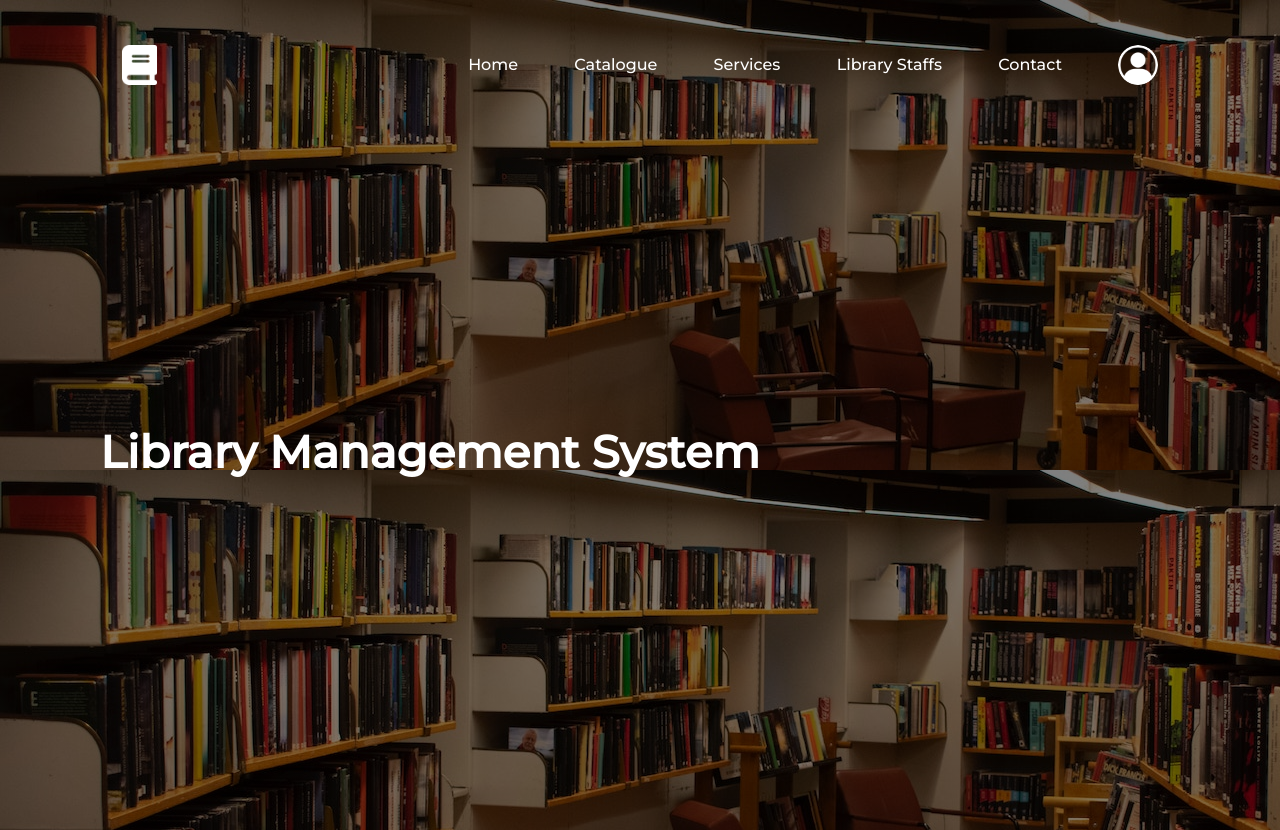
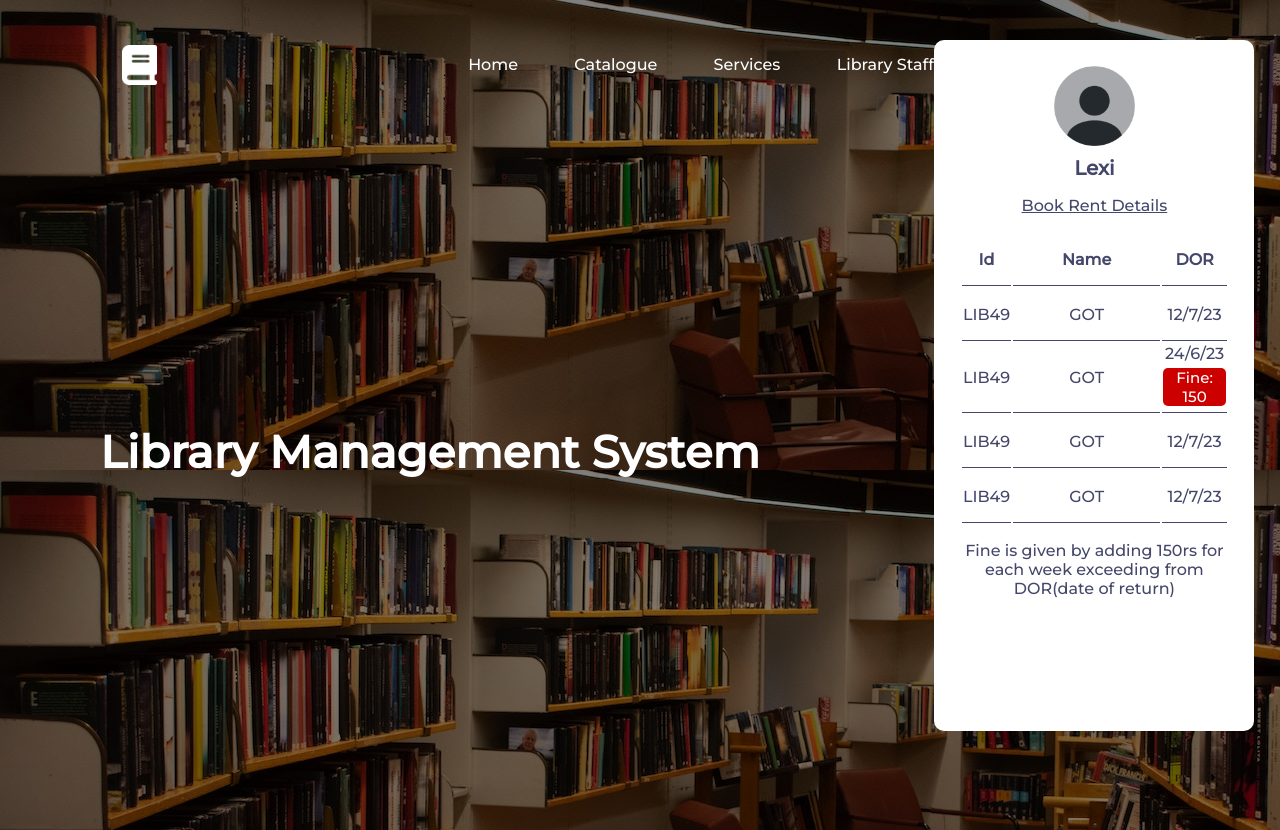
Before and after one commit to Shahad7/miniproject, a Django app: page / in a window 1280 px wide. Run offline with Django 4.2, Linux system fonts and the light colour scheme.

Commit message:
profile sidebar added

```diff
--- a/hello/static/hello/style.css
+++ b/hello/static/hello/style.css
@@ -144,6 +144,10 @@ header .img1{
 	padding: 3%;
 }
 
+.cus-len{
+    height: 61% !important;
+}
+
 .chat-popup .flex-cus{
 	display: flex;
 	justify-content: center;
@@ -237,7 +241,7 @@ header .img1{
     margin-bottom: 10px;
 }
 
-.cat-body-con .pad1 .books-block .cus-flex img,#ordered-book{
+.cat-body-con .pad1 .books-block .cus-flex img{
     height: 145px;
     width: 130px;
 }
@@ -521,6 +525,77 @@ header .img1{
     display: block;
 }
 
+.rent-confirm .img3{
+    height: 30px;
+    width: 19px;
+    cursor: pointer;
+}
+
+.rent-confirm .align1{
+    position: absolute;
+    padding: 4px 5px 1px 4px;
+    top: 5px;
+    right: 10px;
+    z-index: 9999;
+}
+
+.rent-confirm .popup-content .cus-flex h5{
+    margin-top: 15px;
+}
+
+.profile-sidebar{
+    display: block;
+    position: fixed;
+    top: 5%;
+    left: 73%;
+    right: 2%;
+    background-color: #ffffff;
+    z-index: 999;
+    transition: 1s;
+    border-radius: 10px;
+    height: 80%;
+	padding: 2%;
+    text-align: center;
+    overflow: auto;
+}
+
+.profile-sidebar .popup-content{
+    display: block;
+}
+
+.profile-sidebar .popup-content .cus-flex .img4{
+    height: 30%;
+    width: 30%;
+}
+
+.profile-sidebar .popup-content h5{
+    font-size: 20px;
+    margin-top: 10px;
+    margin-bottom: 10px;
+}
+
+.profile-sidebar .popup-content .table-body{
+    display: block;
+    height: 80%;
+    overflow-y: auto;
+    overflow: overlay;
+}
+
+.profile-sidebar .popup-content tr,th,td{
+    border-bottom: 0.5px solid #44476a;
+    border-collapse: collapse;
+    height: 50px;
+}
+
+.profile-sidebar .popup-content tr p{
+    background-color: #cd0000;
+    color: #ffffff;
+    border-radius: 5px;
+    margin: 5px 0;
+    font-size: 15px;
+}
+
+
 .open-login{
 	display: block;
 }
--- a/hello/templates/hello/index.html
+++ b/hello/templates/hello/index.html
@@ -122,6 +122,55 @@
         </div>
     </div> -->
 
+    <!-- profile sidebar -->
+    <!-- popup signup/login -->
+    <div class="profile-sidebar" id="loginForm">
+        <div class="popup-content">
+            <div class="cus-flex">
+                <img class="img4" src="{% static 'hello/images/profile-g.png' %}" alt="">
+            </div>
+            <h5>Lexi</h5>
+            <p style="text-decoration: underline;">Book Rent Details</p>
+            <section class="table-body">
+                <table>
+                    <thead>
+                        <tr>
+                            <th style="width: 10%;">Id</th>
+                            <th style="width: 65%;">Name</th>
+                            <th style="width: 25%;">DOR</th>
+                        </tr>
+                    </thead>
+                    <tbody>
+                        <tr>
+                            <td>LIB49</td>
+                            <td>GOT</td>
+                            <td>12/7/23</td>
+                        </tr>
+                        <tr>
+                            <td>LIB49</td>
+                            <td>GOT</td>
+                            <td>
+                                24/6/23
+                                <p>Fine: 150</p>
+                            </td>
+                        </tr>
+                        <tr>
+                            <td>LIB49</td>
+                            <td>GOT</td>
+                            <td>12/7/23</td>
+                        </tr>
+                        <tr>
+                            <td>LIB49</td>
+                            <td>GOT</td>
+                            <td>12/7/23</td>
+                        </tr>
+                    </tbody>
+                </table>
+            </section>
+            <p>Fine is given by adding 150rs for each week exceeding from DOR(date of return)</p>
+        </div>
+    </div>
+
     <script>
         function openLogin(){
             let popup=document.getElementById("loginForm");
```
Also changed, not shown: hello/templates/hello/student.html (+13 -1 lines), db.sqlite3, hello/static/hello/images/profile-g.png (added).
